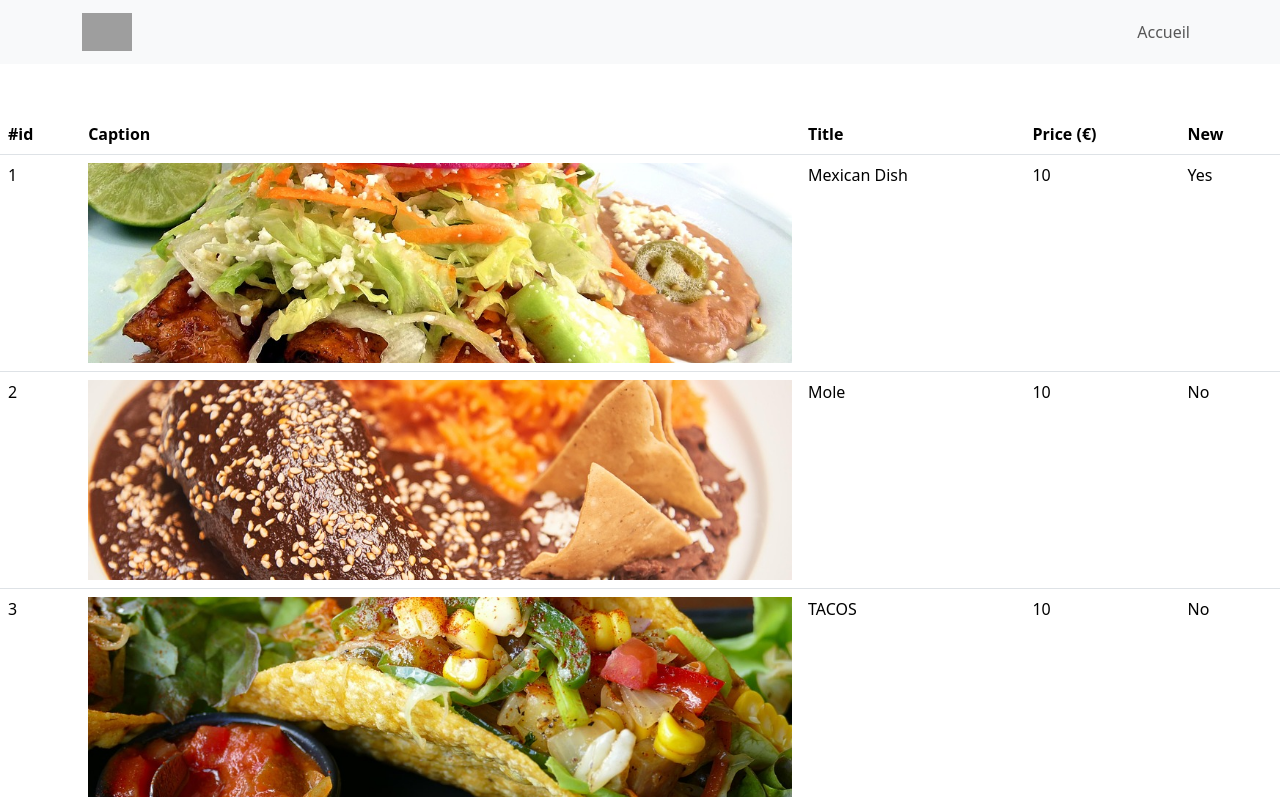
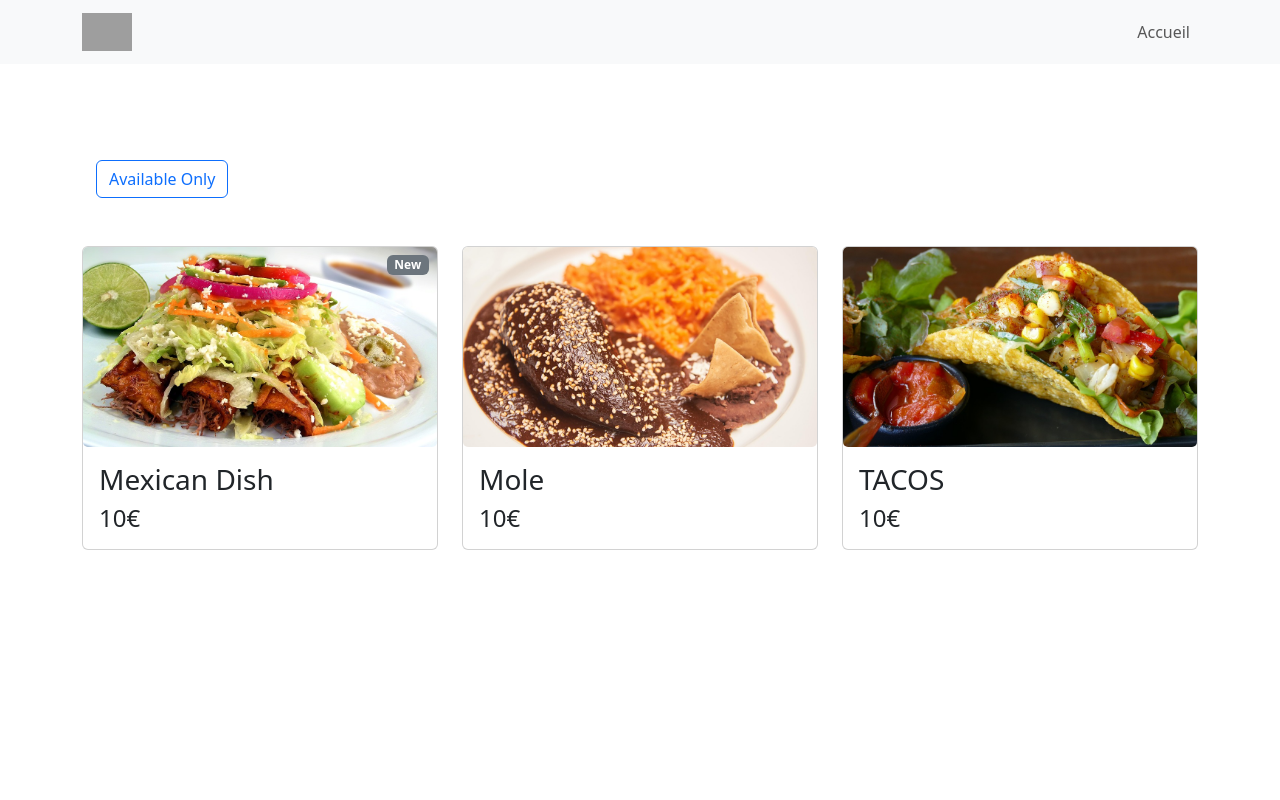
Before and after one commit to Helios360/Reactuto, a React (Vite) app: page / in a window 1280 px wide. Shown: the top 800 px of the page. Built offline with nearby package versions, Linux system fonts and the light colour scheme; grey boxes are pictures that could not be loaded.

Commit message:
filteredDishes

```diff
--- a/src/App.jsx
+++ b/src/App.jsx
@@ -2,13 +2,15 @@
 import Header from './components/Header';
 import Footer from './components/Footer';
 import Dish from './components/Dish';
-import Home from './components/Home';
 import mexicanImage from './assets/mexican.jpg';
 import moleImage from './assets/mole.jpg';
 import TACOS from './assets/tacos.jpg';
 import 'bootstrap/dist/css/bootstrap.min.css'
 import Container from 'react-bootstrap/Container';
 import Row from 'react-bootstrap/Row';
+import Button from 'react-bootstrap/Button';
+import { useState } from 'react';
+
 const dishes = [
   {
     id: 1,
@@ -16,6 +18,7 @@ const dishes = [
     title: "Mexican Dish",
     price: 10,
     isNew: true,
+    stock: 20,
   },
   {
     id: 2,
@@ -23,6 +26,7 @@ const dishes = [
     title: "Mole",
     price: 10,
     isNew: false,
+    stock: 20,
   },
   {
     id: 3,
@@ -30,18 +34,30 @@ const dishes = [
     title: "TACOS",
     price: 10,
     isNew: false,
+    stock: 0,
   },
 ];
 
 function App() {
+  const [filteredDishes, setFilteredDishes] = useState(dishes);
+  const [showAvailable, setShowAvailable] = useState(false);
+
+  const handleClick = () => {
+    if (showAvailable) {
+      setFilteredDishes(dishes); // Show all dishes
+    } else {
+      setFilteredDishes(dishes.filter((dish) => dish.stock > 0)); // Show only available dishes
+    }
+    setShowAvailable(!showAvailable);
+  };
   return (
-    <div App>
+    <div className="App">
       <Header />
-      <main>
-        <Home dishes={dishes}/>
+      <main className="p-5">
+      <Button onClick={handleClick} variant="outline-primary m-5">{showAvailable ? "Show All" : "Available Only"}</Button>
         <Container>
           <Row>
-            {dishes.map(dish=>(
+            {filteredDishes.map(dish=>(
               <Dish
               key={dish.id}
               img={dish.img}
--- a/src/assets/styles/Footer.scss
+++ b/src/assets/styles/Footer.scss
@@ -1,7 +1,10 @@
 footer{
+    position: absolute;
+    width: 100%;
     p {margin:0;}
     background-color: grey;
     text-align: center;
     padding: 20px 0 20px 0;
     color: white;
+    top:100%;
 }
--- a/src/components/Dish.jsx
+++ b/src/components/Dish.jsx
@@ -2,11 +2,11 @@ import { Card, Col, Badge } from 'react-bootstrap';
 
 const ProductCard = ({ img, title, price, isNew=false }) => {
   return (
-    <Col xs={12} sm={6} md={4} mb-4>
+    <Col xs={12} sm={6} md={4} className="mb-4">
       <Card>
           <Card.Img src={img} className="w-100 h-200" />
           {isNew && (<Badge bg="secondary" className="position-absolute top-0 end-0 m-2">New</Badge>)}
-        <Card.Body text-start>
+        <Card.Body className="text-start">
           <Card.Title as="h3">{title}</Card.Title>
           <Card.Text as="h4">{price}€</Card.Text>
         </Card.Body>
--- a/src/components/Home.jsx
+++ /dev/null
@@ -1,36 +0,0 @@
-import Table from 'react-bootstrap/Table';
-
-const BasicExample = ({dishes}) => {
-    return (
-      <Table>
-        <thead>
-          <tr>
-            <th>#id</th>
-            <th>Caption</th>
-            <th>Title</th>
-            <th>Price (€)</th>
-            <th>New</th>
-          </tr>
-        </thead>
-        <tbody>
-          {dishes.map((dish) => (
-            <tr key={dish.id}>
-              <td>{dish.id}</td>
-              <td>
-                <img
-                  src={dish.img}
-                  alt={dish.title}
-                  className="h-200"
-                />
-              </td>
-              <td>{dish.title}</td>
-              <td>{dish.price}</td>
-              <td>{dish.isNew ? "Yes" : "No"}</td>
-            </tr>
-          ))}
-        </tbody>
-      </Table>
-    );
-  }
-
-export default BasicExample;
--- a/src/index.scss
+++ b/src/index.scss
@@ -1,20 +1,3 @@
 @import url("assets/styles/Footer.scss");
 @import url("assets/styles/Header.scss");
 @import url("assets/styles/Dish.scss");
-html{
-    background-color: black;
-    color: white;
-    div{
-        div{
-            main{
-                div{
-                    background-color: white;
-                    color: black;
-                }
-            }
-        }
-    }
-}
-main{
-    padding:50px 0 50px 0;
-}
```
